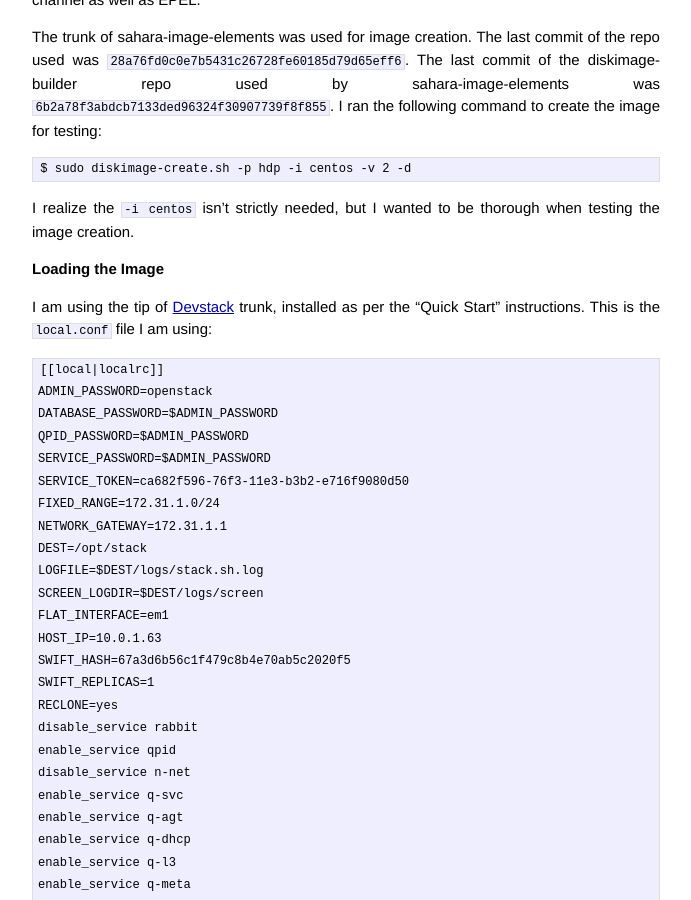
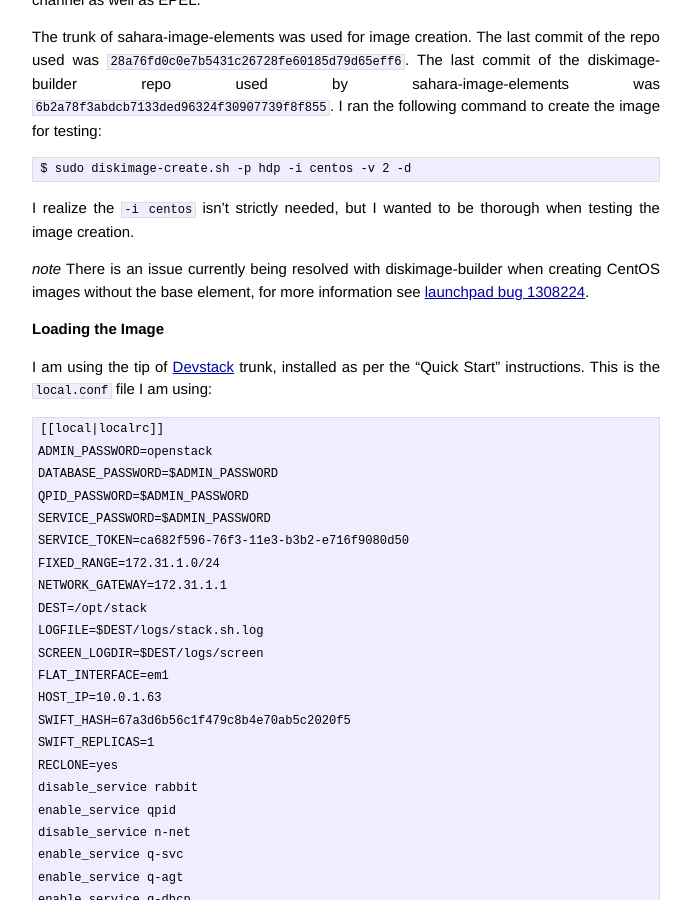
Before and after one commit to elmiko/elmiko.github.io, a Jekyll site: the page built from _posts/2014-04-24-centos-hdp2-cluster-creation-debug-notes.markdown, in a window 1280 px wide and 900 px high, scrolled down 327 px. Shown: the whole window, without its empty margins (294-985 px from the left). Built offline with Jekyll 4.4.1, drawn with Linux system fonts in a browser that asks for light colours; Markdown is read by kramdown in place of the engine named in the settings.

Commit message:
adding note about bug 1308224

```diff
--- a/_posts/2014-04-24-centos-hdp2-cluster-creation-debug-notes.markdown
+++ b/_posts/2014-04-24-centos-hdp2-cluster-creation-debug-notes.markdown
@@ -25,6 +25,10 @@ create the image for testing:
 
 I realize the `-i centos` isn't strictly needed, but I wanted to be thorough
 when testing the image creation.
+
+*note* There is an issue currently being resolved with diskimage-builder when
+creating CentOS images without the base element, for more information see
+[launchpad bug 1308224](https://bugs.launchpad.net/diskimage-builder/+bug/1308224).
 
 Loading the Image
 ----
```
